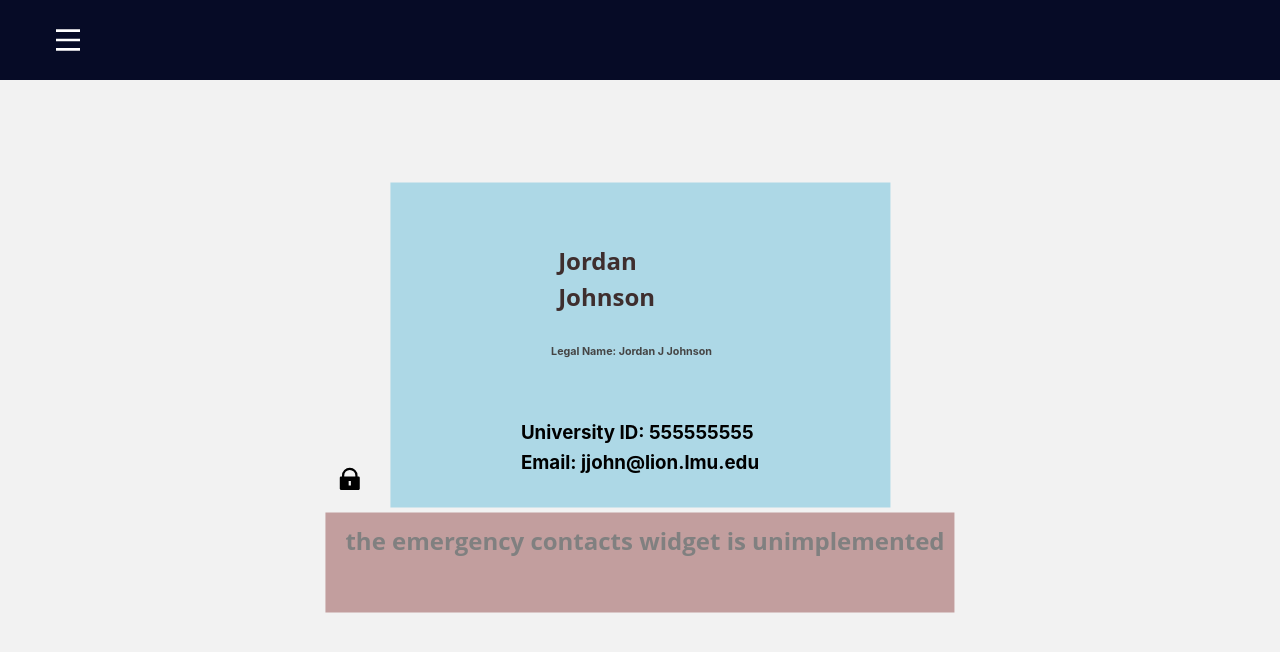
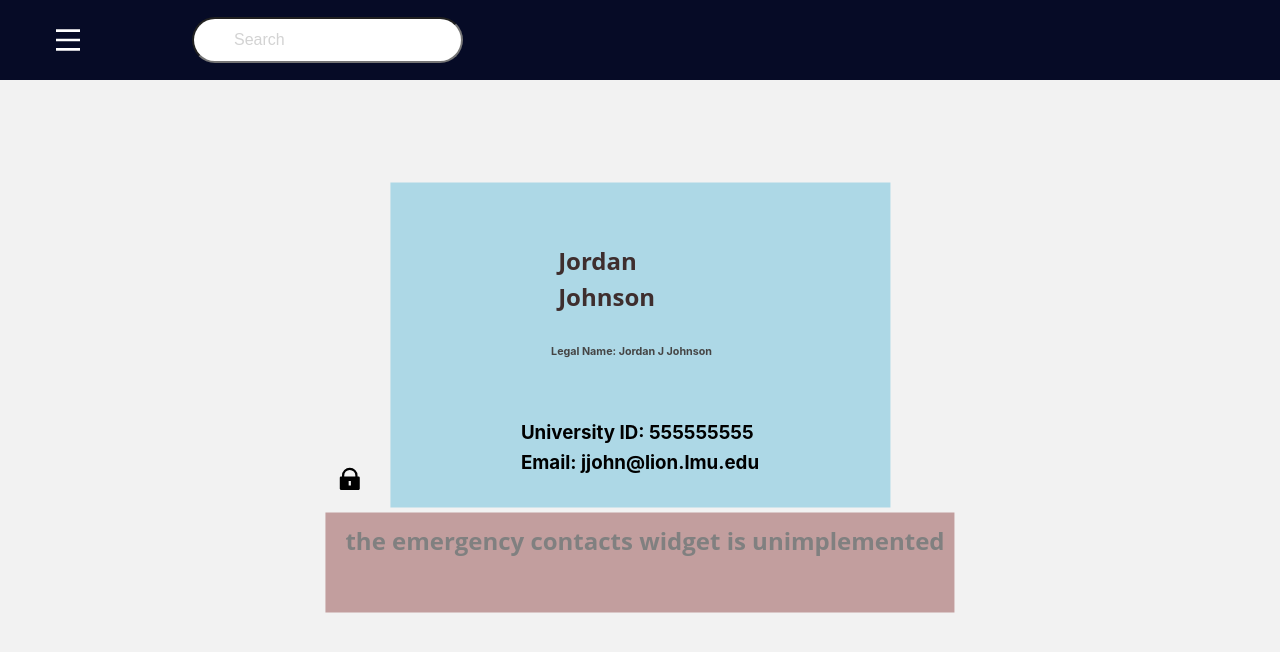
Before and after one commit to TyniTay/Prowlers, a React (Create React App) app: page / in a window 1280 px wide. Shown: the top 652 px of the page. Built offline with nearby package versions, Linux system fonts and the light colour scheme; the HTML template or start-up script is replaced by a standard one.

Commit message:
added search

```diff
--- a/src/Components/Navbar/Navbar.css
+++ b/src/Components/Navbar/Navbar.css
@@ -72,3 +72,25 @@
 span {
   margin-left: 16px;
 }
+
+.searchbar {
+  position: fixed;
+  left: 15%;
+}
+
+input[type="text"] {
+  width: 100%;
+  font-size: 16px;
+  background-color: white;
+  color: lightgray;
+  border-radius: 25px;
+  padding: 12px 20px 12px 40px;
+}
+
+input:focus {
+  outline-width: 0px;
+}
+
+img {
+  border-radius: "20%";
+}
--- a/src/Components/Navbar/Navbar.js
+++ b/src/Components/Navbar/Navbar.js
@@ -14,6 +14,7 @@ function Navbar() {
     return (
         <IconContext.Provider value={{color: '#fff'}}>
             <div className="navbar">
+                {SearchBar()}
                 <Link to="#" className='menu-bars'>
                     <RiIcons.RiMenuLine onClick={showSidebar}/>
                 </Link>
@@ -41,4 +42,12 @@ function Navbar() {
     )
 }
 
+function SearchBar(){return (<p className='searchbar'> <input type="text" name="Search" defaultValue='Search'/></p>);}
+
+// function user(){
+//     return(
+
+//     );
+// }
+
 export default Navbar
```
